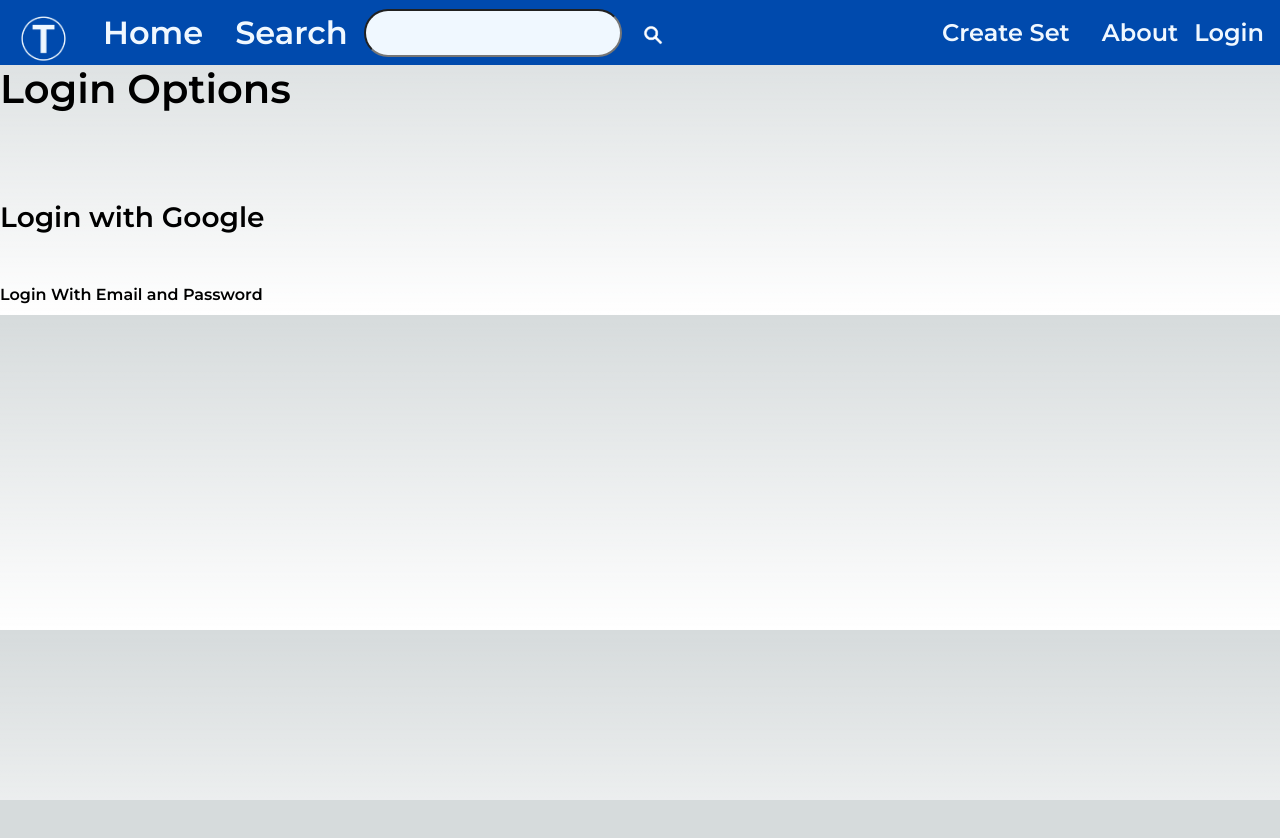
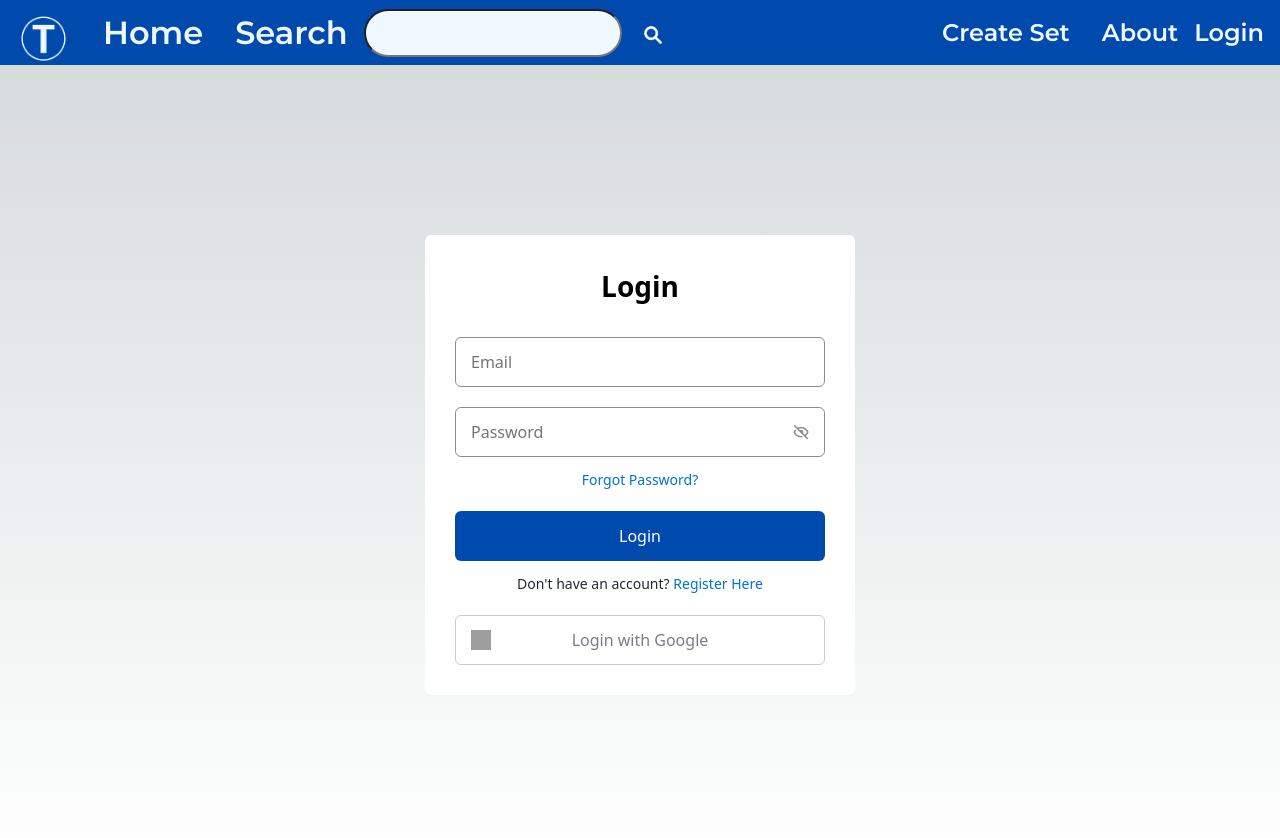
Before and after one commit to izakrobles/testlet, a Next.js app in the folder testlet/: page /LoginPages/loginOptions in a window 1280 px wide. Shown: the top 838 px of the page. Before the commit the page ends 800 px from the top, so only its background shows below. Built offline with nearby package versions, Linux system fonts and the light colour scheme; no server answers; grey boxes are pictures that could not be loaded.

Commit message:
submitting branch changes

```diff
--- a/testlet/pages/LoginPages/loginOptions.js
+++ b/testlet/pages/LoginPages/loginOptions.js
@@ -1,10 +1,8 @@
-import React from "react";
-import Link from "next/link";
+import { React, useState, useRef } from "react";
 import { auth } from "../../firebase/clientApp"
 import { GoogleAuthProvider, EmailAuthCredential } from "firebase/auth";
 import { useAuthState } from 'react-firebase-hooks/auth';
 import { getAuth, signInWithRedirect } from "firebase/auth";
-
 
 const google = new GoogleAuthProvider();
 const pasUser = getAuth();
@@ -13,8 +11,50 @@ const handleGoogle = () => {
 };
 
 function LoginOptions() {
+    const [email, setEmail] = useState('');
+    const [password, setPassword] = useState('');
     const [user, loading, error] = useAuthState(auth);
+    const formsRef = useRef(null);
+    const pwShowHideRef = useRef(null);
+    const linksRef = useRef(null);
 
+    const handleShowHideClick = () => {
+        const pwFields = pwShowHideRef.current.parentElement.parentElement.querySelectorAll('.password');
+        pwFields.forEach((password) => {
+        if (password.type === 'password') {
+            password.type = 'text';
+            pwShowHideRef.current.classList.replace('bx-hide', 'bx-show');
+            return;
+        }
+        password.type = 'password';
+        pwShowHideRef.current.classList.replace('bx-show', 'bx-hide');
+        });
+    };
+
+    const handleLinkClick = (e) => {
+        e.preventDefault();
+        if (formsRef.current !== null) {
+            const registrationForm = formsRef.current.querySelector('.signup');
+            registrationForm.classList.toggle('show-signup');
+        }
+    };
+
+      const handleSubmit = async (e) => {
+        e.preventDefault();
+        try {
+        await signInWithEmailAndPassword(auth, email, password); // updated this line
+        } catch (error) {
+        console.log(error.message);
+        }
+    };
+
+    const handleEmailChange = (e) => {
+        setEmail(e.target.value);
+    };
+
+    const handlePasswordChange = (e) => {
+        setPassword(e.target.value);
+    };
     if (loading) {
     return <p>Loading...</p>;
     }
@@ -25,26 +65,98 @@ function LoginOptions() {
 
     return (
         <>
-            <h1>Login Options</h1>
-            <p>&nbsp;</p><p>&nbsp;</p>
-            <div>
-                <h3 onClick={handleGoogle} >
-                    Login with Google
-                </h3>
-                <p>&nbsp;</p>
-                <Link href="/login" >
-                    Login With Email and Password
-                </Link>
-            </div>
+            <head>
+            <link href='https://unpkg.com/boxicons@2.1.4/css/boxicons.min.css' rel='stylesheet'></link>
+            </head>
 
-            <h1>
-                {user != null && user.displayName}
-            </h1>
+            <body class ="my-login">
+                <section class="container forms">
+                    <div class="form login">
+                        <div class="form-content">
+                            <header class="form-header">Login</header>
+                            <form action="#">
+                                <div class="field input-field">
+                                    <input type="email" placeholder="Email" class="input"></input>
+                                </div>
 
+                                <div class="field input-field">
+                                    <input type="password" placeholder="Password" class="password"></input>
+                                    <i class="bx bx-hide eye-icon" ref={pwShowHideRef} onClick={handleShowHideClick}></i>
+                                </div>
+
+                                <div class="form-link">
+                                    <a href="#" class="forgot-pwd">Forgot Password?</a>
+                                </div>
+
+                                <div class="field button-field">
+                                    <button>Login</button>
+                                </div>
+
+                                <div class="form-link">
+                                    <span> Don't have an account?</span><a href="#" class="link signup-link" ref={linksRef} onClick={handleLinkClick}> Register Here</a>
+                                </div>
+
+                            </form>
+                        </div>
+
+                        <div class="form-line"></div>
+
+                        <div class="media-options">
+                            <a href="#" class="field google">
+                            <img src= "https://encrypted-tbn0.gstatic.com/images?q=tbn:ANd9GcSK5q0FP74VV9wbfwP378_7kj7iDomHuKrxkXsxDdUT28V9dlVMNUe-EMzaLwaFhneeuZI&usqp=CAU" alt="" class="google-icon"/>
+                            <span onClick={handleGoogle}>Login with Google</span>
+                            </a>
+                        </div>
+                    </div>
+
+                    <div class="form signup">
+                        <div class="form-content">
+                            <header class="form-header">Signup</header>
+                            <form action="#">
+                                <div class="field input-field">
+                                    <input type="email" placeholder="Email" class="input"></input>
+                                </div>
+
+                                <div class="field input-field">
+                                    <input type="password" placeholder="Password" class="password"></input>
+                                    <i class="bx bx-hide eye-icon" ref={pwShowHideRef} onClick={handleShowHideClick}></i>
+                                </div>
+
+                                <div class="field input-field">
+                                    <input type="password" placeholder="Password" class="password"></input>
+                                    <i class="bx bx-hide eye-icon" ref={pwShowHideRef} onClick={handleShowHideClick}></i>
+                                </div>
+
+                                <div class="field button-field">
+                                    <button>Sign up</button>
+                                </div>
+
+                                <div class="form-link">
+                                    <span> Already have an account?</span><a href="#" class="link login-link" ref={linksRef} onClick={handleLinkClick}> Login Here</a>
+                                </div>
+
+                            </form>
+                        </div>
+
+                        <div class="form-line"></div>
+
+                        <div class="media-options">
+                            <a href="#" class="field google">
+                            <img src= "https://encrypted-tbn0.gstatic.com/images?q=tbn:ANd9GcSK5q0FP74VV9wbfwP378_7kj7iDomHuKrxkXsxDdUT28V9dlVMNUe-EMzaLwaFhneeuZI&usqp=CAU" alt="" class="google-icon"/>
+                            <span onClick={handleGoogle}>Login with Google</span>
+                            </a>
+                        </div>
+                    </div>
+                </section>
+                <script>
+
+                </script>
+            </body>
         </>
 
 
     );
 };
 
+
 export default LoginOptions;
--- a/testlet/styles/globals.css
+++ b/testlet/styles/globals.css
@@ -267,82 +267,167 @@ a {
 }
 
 /* Login Styling */
-.login,
-.Register {
-  width: 360px;
-  padding: 8% 0 0;
-  margin: auto;
+
+.my-login .container {
+  height: 100vh;
+  width: 100%;
+  display: flex;
+  align-items: center;
+  justify-content: center;
+  column-gap: 30px;
 }
 
 .form {
-  position: relative;
-  z-index: 1;
-  background: #ffffff;
-  border-radius: 10px;
-  max-width: 360px;
-  margin: 0 auto 100px;
-  padding: 45px;
+  position: absolute;
+  max-width: 430px;
+  width: 100%;
+  padding: 30px;
+  border-radius: 6px;
+  background: white;
+}
+
+.form.signup {
+  opacity: 0;
+  pointer-events: none;
+}
+
+.forms.show-signup .form.signup {
+  opacity: 1;
+  pointer-events: auto;
+}
+
+.forms.show-signup .form.login {
+  opacity: 0;
+  pointer-events: none;
+}
+
+.form-header {
+  font-size: 28px;
+  font-weight: 600;
+  color: black;
   text-align: center;
 }
 
-.form input {
-  outline: 0;
-  background: #f2f2f2;
-  width: 100%;
-  border: 0;
-  border-radius: 5px;
-  margin: 0 0 15px;
-  padding: 15px;
-  box-sizing: border-box;
-  font-size: 14px;
+.form form {
+  margin-top: 30px;
 }
 
-.form input:focus {
-  background: #dbdbdb;
+.form .field {
+  position: relative;
+  height: 50px;
+  width: 100%;
+  margin-top: 20px;
+  border-radius: 6px;
 }
 
-.form button {
-  text-transform: uppercase;
-  outline: 0;
-  background: rgba(68, 1, 255, 0.739);
+.field input,
+.field button {
+  height: 100%;
   width: 100%;
-  border: 0;
-  border-radius: 5px;
-  padding: 15px;
-  color: #ffffff;
-  font-size: 14px;
-  -webkit-transition: all 0.3 ease;
-  transition: all 0.3 ease;
+  border: none;
+  font-size: 16px;
+  font-weight: 400;
+  border-radius: 6px;
+}
+
+.field input {
+  outline: none;
+  padding: 0 15px;
+  border: 1px solid#8b8b8b;
+  background-color: white;
+  color: black;
+}
+
+.field input:focus {
+  border-bottom-width: 2px;
+}
+
+.eye-icon {
+  position: absolute;
+  top: 50%;
+  right: 10px;
+  transform: translateY(-50%);
+  font-size: 18px;
+  color: #8b8b8b;
+  cursor: pointer;
+  padding: 5px;
+}
+
+.field button {
+  color: white;
+  background-color: #004aad;
+  transition: all 0.3s ease;
   cursor: pointer;
 }
 
-.form button:active {
-  background: rgba(66, 79, 255, 0.739);
+.field button:hover {
+  background-color: #0011ad;
 }
 
-.form span {
-  font-size: 40px;
-  color: rgba(8, 23, 235, 0.739);
-  margin-bottom: 25px;
-  display: block;
+.form-link {
+  text-align: center;
+  margin-top: 10px;
 }
 
-.form p.error {
-  margin: 0 0 10px 10px;
-  text-align: left;
-  font-size: 10px;
-  color: red;
+.form-link span,
+.form-link a{
+  font-size: 14px;
+  font-weight: 400;
+  color: #232836;
 }
 
-.form input,
-select,
-textarea {
-  color: #000000;
+.form a {
+  color: #0171d3;
+  text-decoration: none;
 }
 
-.form textarea:focus,
-input:focus {
-  color: #000000;
+.form-content a:hover {
+  text-decoration: underline;
+}
+
+.line {
+  position: relative;
+  height: 1px;
+  width: 100%;
+  margin: 36px 0;
+  background-color: #d4d4d4;
+}
+
+.line::before {
+  content: 'Or';
+  position: absolute;
+  top: 50%;
+  left: 50%;
+  transform: translate(-50%, -50%);
+  background-color: #FFF;
+  color: #8b8b8b;
+  padding: 0 15px;
+}
+
+.media-options a {
+  display: flex;
+  align-items: center;
+  justify-content: center;
+}
+
+img.google-icon {
+  position: absolute;
+  top: 50%;
+  left: 15px;
+  transform: translateY(-50%);
+}
+img.google-icon {
+  height: 20px;
+  width: 20px;
+  object-fit: cover;
+}
+a.google{
+  border: 1px solid #CACACA;
+}
+a.google span {
+  font-weight: 500;
+  opacity: 0.6;
+  color: #232836;
 }
 
 /* Home Page */
```
